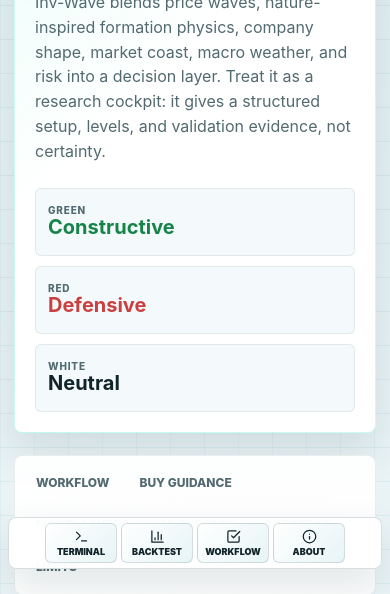
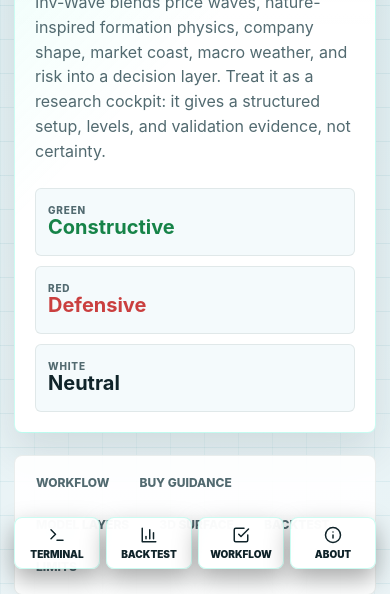
Before and after one commit to Paramboia/Inv-Wave-Lab, a website: page public/help.html in a window 390 px wide. Shown: the part 267-861 px from the top of the page. Drawn offline with Linux system fonts and the light colour scheme.

Commit message:
Refine mobile tab bar styling

```diff
--- a/public/styles.css
+++ b/public/styles.css
@@ -1591,42 +1591,38 @@ dd {
   }
 
   .mobile-bottom-nav {
-    backdrop-filter: blur(18px) saturate(1.25);
-    background: var(--mobile-nav-bg);
-    border: 1px solid var(--line);
-    border-radius: 8px;
     bottom: 8px;
-    box-shadow: var(--shadow);
     display: grid;
-    gap: 4px;
-    grid-template-columns: repeat(4, minmax(58px, 72px));
-    justify-content: center;
-    left: 8px;
-    padding: 5px;
+    gap: 6px;
+    grid-template-columns: repeat(4, minmax(0, 1fr));
+    left: 14px;
+    padding: 0;
     position: fixed;
-    right: 8px;
+    right: 14px;
     z-index: 50;
   }
 
   .mobile-bottom-nav a,
   .mobile-bottom-nav button {
     align-items: center;
-    background: var(--button-bg);
-    border: 1px solid var(--line);
-    border-radius: 6px;
+    backdrop-filter: blur(18px) saturate(1.2);
+    background: var(--mobile-nav-bg);
+    border: 1px solid rgba(69, 245, 208, 0.28);
+    border-radius: 8px;
+    box-shadow: 0 10px 24px rgba(0, 0, 0, 0.34);
     color: var(--ink);
     display: inline-flex;
     flex-direction: column;
-    font-size: 9px;
+    font-size: 10px;
     font-weight: 900;
-    gap: 2px;
+    gap: 4px;
     justify-content: center;
     letter-spacing: 0;
     max-width: 100%;
-    min-height: 40px;
+    min-height: 52px;
     min-width: 0;
     overflow: hidden;
-    padding: 0 2px;
+    padding: 0 5px;
     text-decoration: none;
     text-overflow: ellipsis;
     text-transform: uppercase;
@@ -1635,8 +1631,8 @@ dd {
   }
 
   .mobile-bottom-nav .nav-icon {
-    height: 15px;
-    width: 15px;
+    height: 18px;
+    width: 18px;
   }
 
   .mobile-bottom-nav span {
@@ -1707,22 +1703,21 @@ dd {
 
 @media (max-width: 360px) {
   .mobile-bottom-nav {
-    gap: 3px;
-    grid-template-columns: repeat(4, minmax(50px, 64px));
-    left: 6px;
-    padding: 4px;
-    right: 6px;
+    gap: 4px;
+    left: 8px;
+    right: 8px;
   }
 
   .mobile-bottom-nav a,
   .mobile-bottom-nav button {
-    font-size: 8px;
-    min-height: 38px;
+    font-size: 9px;
+    min-height: 48px;
+    padding: 0 3px;
   }
 
   .mobile-bottom-nav .nav-icon {
-    height: 14px;
-    width: 14px;
+    height: 16px;
+    width: 16px;
   }
 }
 
```
